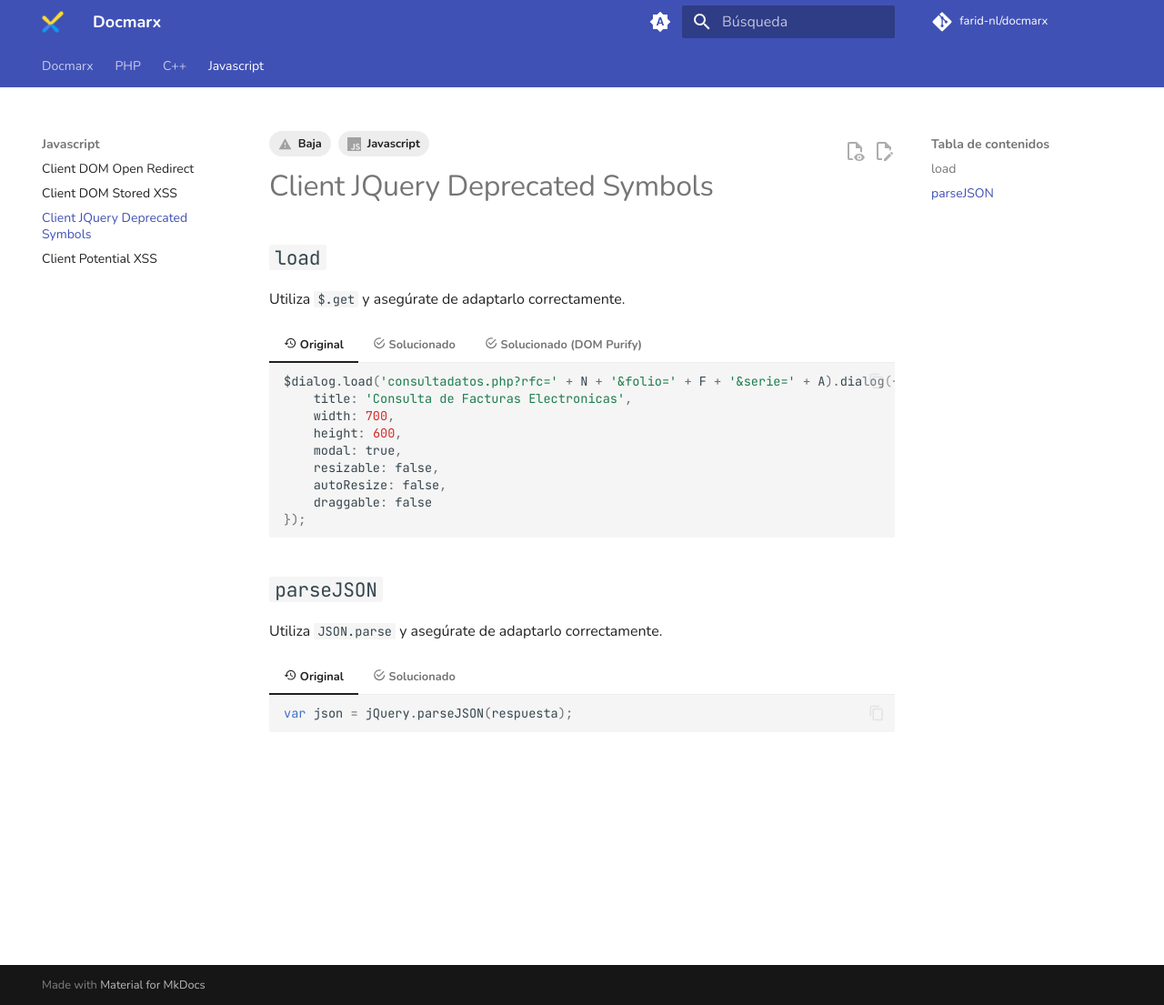
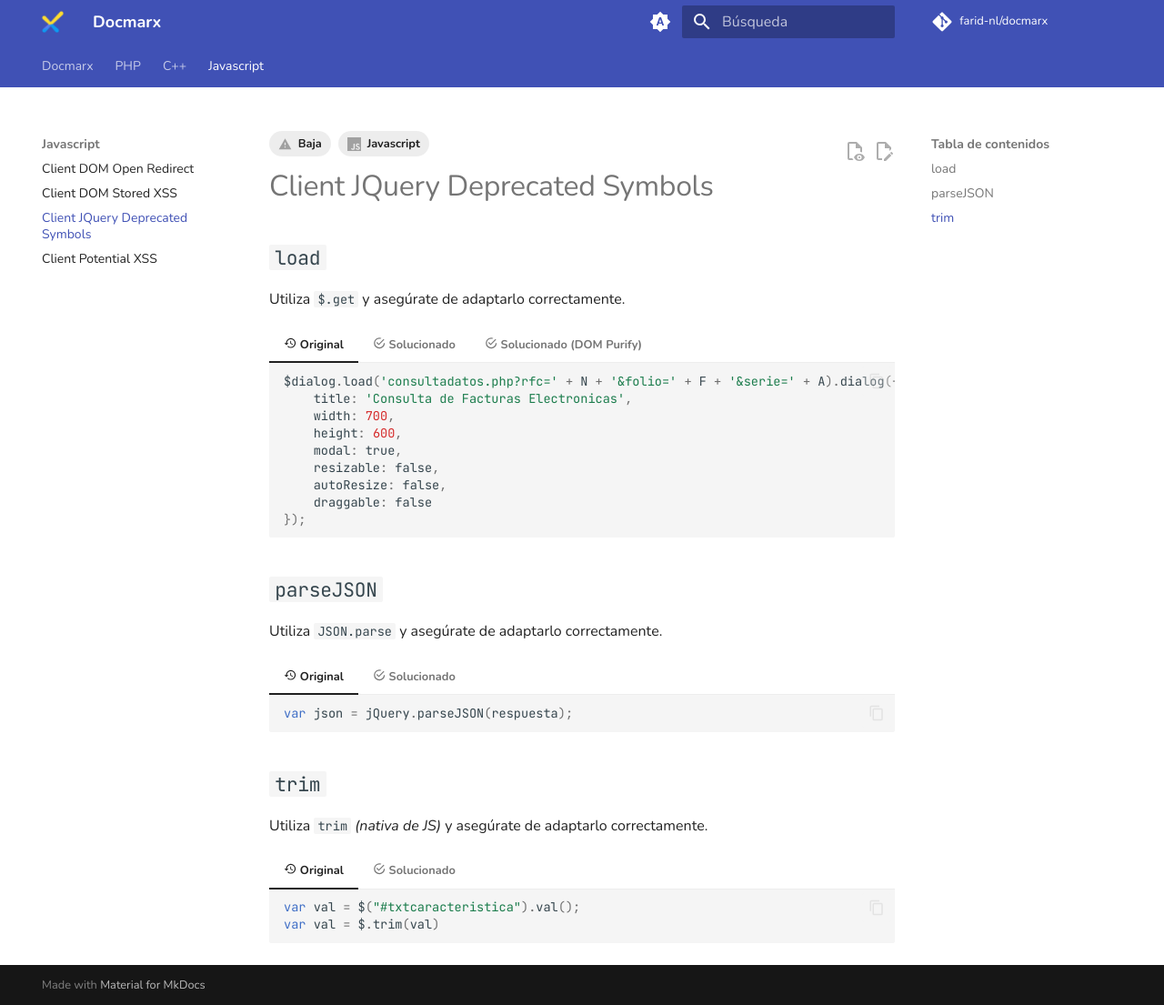
Before and after one commit to Farid-NL/docmarx, an MkDocs documentation site: the page built from docs/js/client-jquery-deprecated-symbols.md, in a window 1280 px wide and 1105 px high. Shown: the whole window at 91% size. Built offline with MkDocs 1.6.1 and Material for MkDocs 9.7.7, drawn with Linux system fonts in a browser that asks for light colours; comment, search, counter and statistics services are not loaded.

Commit message:
feat: Añade 'trim' a 'Client JQuery Deprecated Symbols' de javascript

````diff
--- a/docs/js/client-jquery-deprecated-symbols.md
+++ b/docs/js/client-jquery-deprecated-symbols.md
@@ -69,3 +69,27 @@ Utiliza `JSON.parse` y asegúrate de adaptarlo correctamente.
     ```js hl_lines="1"
     var json = JSON.parse(respuesta);
     ```
+
+## `trim`
+
+Utiliza `trim` _(nativa de JS)_ y asegúrate de adaptarlo correctamente.
+
+=== ":material-history: Original"
+
+    ```js
+    var val = $("#txtcaracteristica").val();
+    var val = $.trim(val)
+    ```
+
+=== ":material-checkbox-marked-circle-outline: Solucionado"
+
+    ```js hl_lines="2"
+    var val = $("#txtcaracteristica").val();
+    var val = val.trim(); // (1)!
+    ```
+
+    1. Si Checkmarx sigue detectando la vulnerabilidad entonces utiliza `.trimStart()` y `.trimEnd()`
+       ```
+       var val = val.trimStart();
+       var val = val.trimEnd();
+       ```
````
